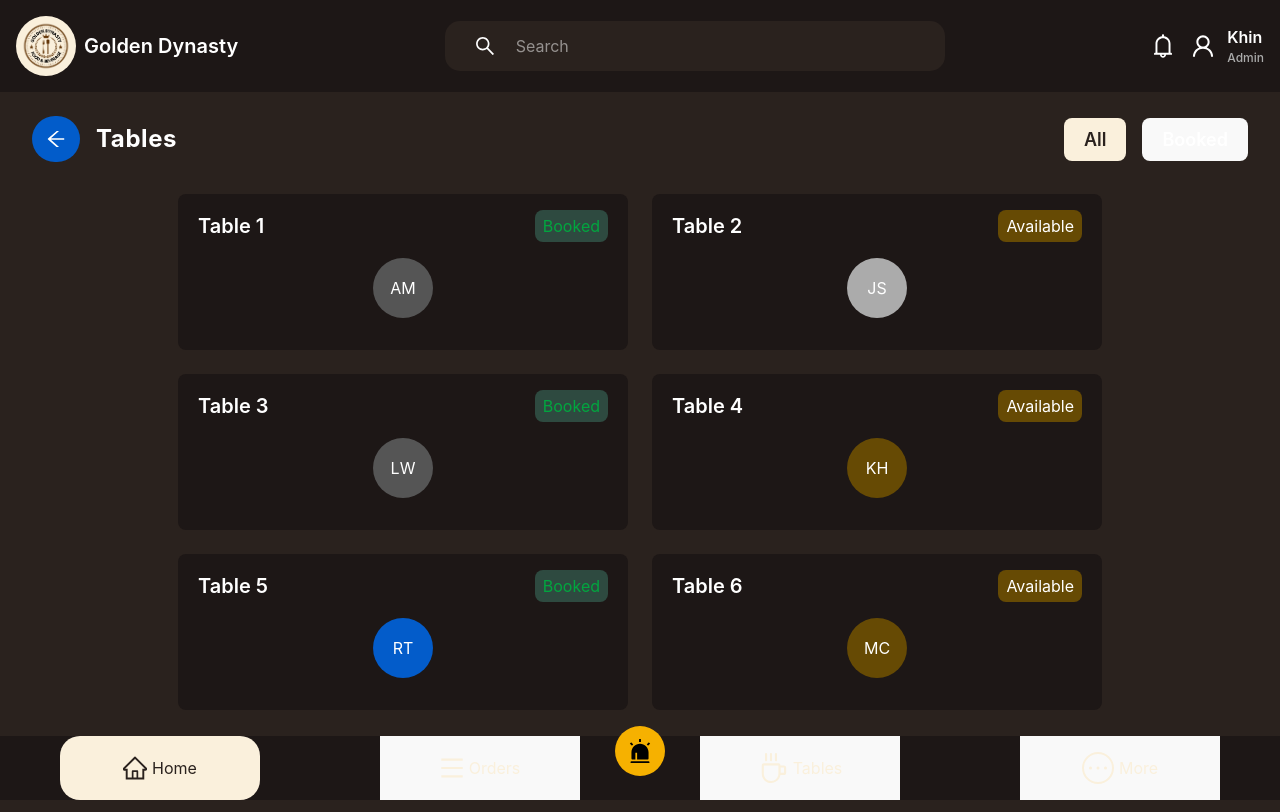
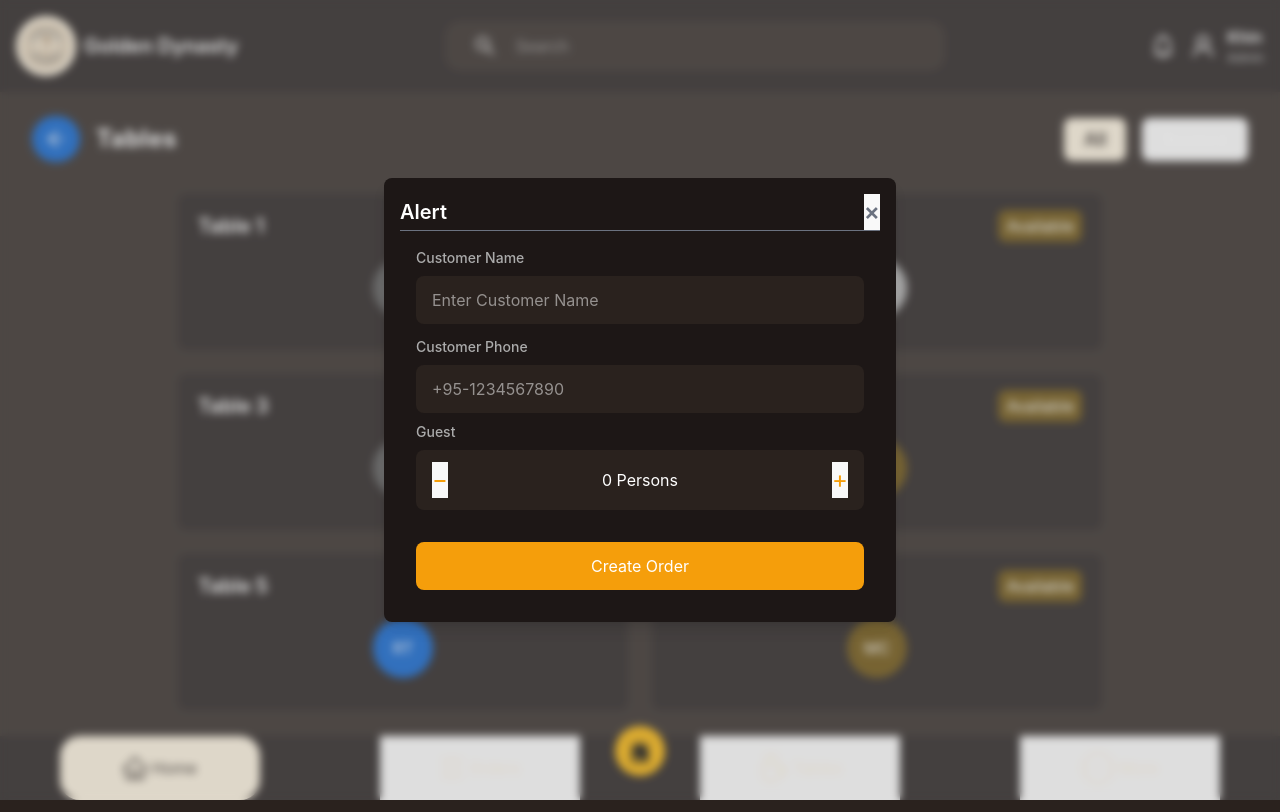
Before and after one commit to ClaraKhin/K_Restaurant, a React (Vite) app in the folder Restaurant_Client/: page /tables in a window 1280 px wide. Both pictures are taken after a click on the button 640 px from the left and 751 px from the top of the page. Built offline with nearby package versions, Linux system fonts and the light colour scheme.

Commit message:
Built Order Modal

```diff
--- a/Restaurant_Client/src/components/shared/BottomNav.jsx
+++ b/Restaurant_Client/src/components/shared/BottomNav.jsx
@@ -1,3 +1,4 @@
+import { useState } from "react";
 import { useNavigate } from "react-router-dom";
 import {
   HomeOutlined,
@@ -6,9 +7,22 @@ import {
   EllipsisOutlined,
   AlertFilled,
 } from "@ant-design/icons";
+import Modal from "./Modal";
 
 const BottomNav = () => {
+  const [isModalOpen, setIsModalOpen] = useState(false);
+  const [hover, setHover] = useState(false);
+  const [guestCount, setGuestCount] = useState(0);
   const navigate = useNavigate();
+
+  const openModal = () => setIsModalOpen(true);
+  const closeModal = () => setIsModalOpen(false);
+  const guestIncrement = () =>
+    setGuestCount((prev) => (prev >= 6 ? 6 : prev + 1));
+  const guestDecrement = () => {
+    setGuestCount((prev) => (prev > 0 ? prev - 1 : 0));
+  };
+
   return (
     <div className="fixed bottom-0 left-0 right-0 bg-[#1d1716] p-2 h-16 flex justify-around ">
       <button
@@ -59,6 +73,7 @@ const BottomNav = () => {
       </button>
 
       <button
+        onClick={openModal}
         className="absolute bottom-6 flex cursor-pointer items-center justify-center w-[50px] h-[50px]"
         style={{
           backgroundColor: "#F6B100",
@@ -68,6 +83,139 @@ const BottomNav = () => {
       >
         <AlertFilled className="text-2xl inline" />
       </button>
+
+      <Modal title="Alert" isOpen={isModalOpen} onClose={closeModal}>
+        <div>
+          <label
+            className="block text-[#ababab]"
+            style={{
+              fontSize: "0.875rem",
+              fontWeight: 500,
+              marginBottom: "0.5rem",
+            }}
+          >
+            Customer Name
+          </label>
+          <div
+            className="flex items-center rounded-lg"
+            style={{
+              backgroundColor: "#2A221E",
+              paddingTop: "0.75rem",
+              paddingBottom: "0.75rem",
+              paddingLeft: "1rem",
+              paddingRight: "1rem",
+            }}
+          >
+            <input
+              type="text"
+              placeholder="Enter Customer Name"
+              id=""
+              className="bg-transparent focus:outline-none"
+              style={{
+                color: "#FFFFFF",
+                flex: "1",
+              }}
+            />
+          </div>
+        </div>
+
+        <div>
+          <label
+            className="block text-[#ababab]"
+            style={{
+              fontSize: "0.875rem",
+              fontWeight: 500,
+              marginBottom: "0.5rem",
+              marginTop: "0.75rem",
+            }}
+          >
+            Customer Phone
+          </label>
+          <div
+            className="flex items-center rounded-lg"
+            style={{
+              backgroundColor: "#2A221E",
+              paddingTop: "0.75rem",
+              paddingBottom: "0.75rem",
+              paddingLeft: "1rem",
+              paddingRight: "1rem",
+            }}
+          >
+            <input
+              type="number"
+              placeholder="+95-1234567890"
+              id=""
+              className="bg-transparent focus:outline-none"
+              style={{
+                color: "#FFFFFF",
+                flex: "1",
+              }}
+            />
+          </div>
+        </div>
+
+        <div>
+          <label
+            className="block text-[#ababab]"
+            style={{
+              fontSize: "0.875rem",
+              fontWeight: 500,
+              marginTop: "0.5rem",
+              marginBottom: "0.5rem",
+            }}
+          >
+            Guest
+          </label>
+          <div
+            className="flex items-center justify-between rounded-lg"
+            style={{
+              backgroundColor: "#2A221E",
+              paddingLeft: "1rem",
+              paddingRight: "1rem",
+              paddingTop: "0.75rem",
+              paddingBottom: "0.75rem",
+            }}
+          >
+            <button
+              onClick={guestDecrement}
+              style={{
+                color: "#F59E0B",
+                fontSize: "1.5rem",
+                cursor: "pointer",
+              }}
+            >
+              &minus;
+            </button>
+            <span className="text-[#FFFFFF]">{guestCount} Persons</span>
+            <button
+              onClick={guestIncrement}
+              style={{
+                color: "#F59E0B",
+                fontSize: "1.5rem",
+                cursor: "pointer",
+              }}
+            >
+              &#43;
+            </button>
+          </div>
+        </div>
+        <button
+          onClick={() => navigate("/tables")}
+          onMouseEnter={() => setHover(true)}
+          onMouseLeave={() => setHover(false)}
+          className="w-full cursor-pointer"
+          style={{
+            backgroundColor: hover ? "#B45309" : "#F59E0B",
+            color: "#FFFFFF",
+            paddingTop: "0.75rem",
+            paddingBottom: "0.75rem",
+            marginTop: "2rem",
+            borderRadius: "0.5rem",
+          }}
+        >
+          Create Order
+        </button>
+      </Modal>
     </div>
   );
 };
--- /dev/null
+++ b/Restaurant_Client/src/components/shared/Modal.jsx
@@ -0,0 +1,53 @@
+import { useState } from "react";
+
+const Modal = ({ title, onClose, isOpen, children }) => {
+  const [hover, setHover] = useState(false);
+
+  if (!isOpen) return null;
+  return (
+    <div
+      className="flex items-center justify-center"
+      style={{
+        position: "fixed",
+        inset: 0,
+        backgroundColor: "rgba(160, 160, 160, 0.3)",
+        backdropFilter: "blur(4px)",
+        zIndex: 50,
+      }}
+    >
+      <div
+        className="bg-[#1D1716] w-[500px] rounded-lg shadow-lg w-full max-w-lg"
+        style={{ marginLeft: "1rem", marginRight: "1rem", padding: "1rem" }}
+      >
+        <div
+          className="flex justify-between items-center"
+          style={{ borderBottom: "1px solid #6B7280" }}
+        >
+          <h2
+            className="text-[#ffffff]"
+            style={{ fontSize: "1.25rem", fontWeight: 600 }}
+          >
+            {title}
+          </h2>
+          <button
+            onMouseEnter={() => setHover(true)}
+            onMouseLeave={() => setHover(false)}
+            className=" cursor-pointer "
+            style={{
+              fontSize: "1.5rem",
+              fontWeight: 600,
+              color: hover ? "  #D1D5DB" : "#6B7280",
+              transition: "color 0.2s ease",
+            }}
+            onClick={onClose}
+          >
+            &times;
+          </button>
+        </div>
+        <div style={{ padding: "1rem" }}>{children}</div>
+      </div>
+    </div>
+  );
+};
+
+export default Modal;
```
